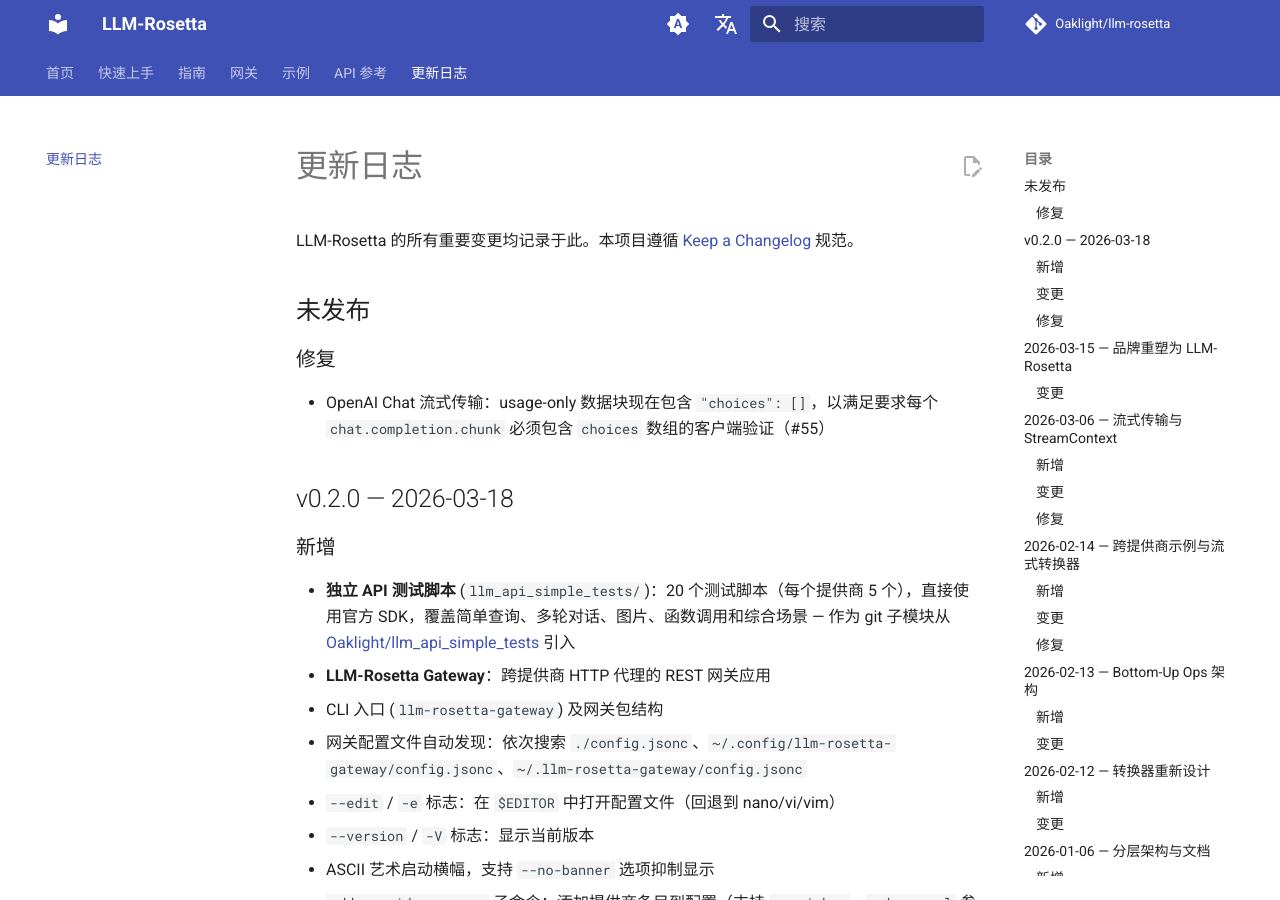
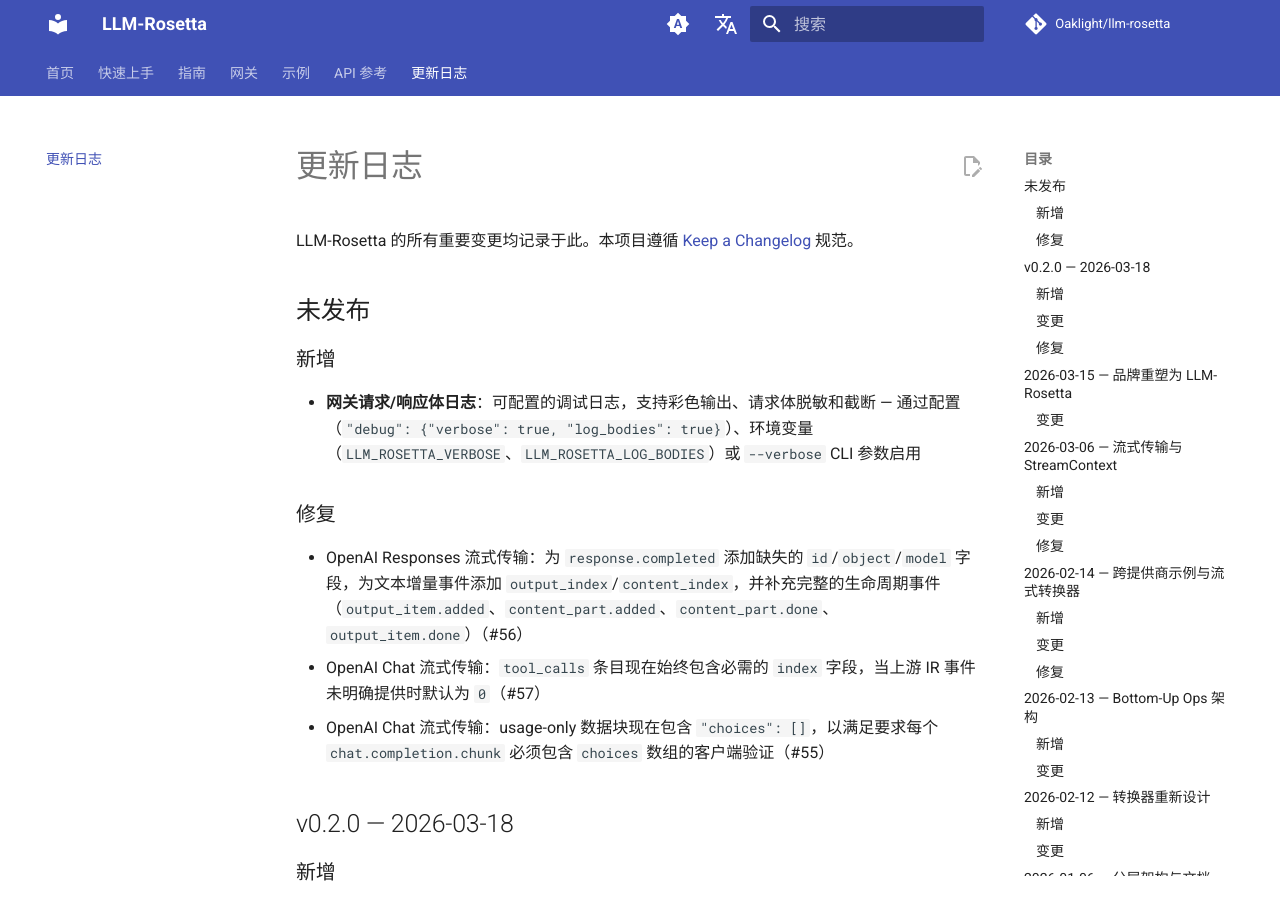
Before and after one commit to Oaklight/llm-rosetta, an MkDocs documentation site: the page built from docs/changelog.md, in a window 1280 px wide and 900 px high. Built offline with MkDocs 1.6.1 and Material for MkDocs 9.7.7, drawn with Linux system fonts in a browser that asks for light colours; comment, search, counter and statistics services are not loaded.

Commit message:
docs: add changelog entries for #56, #57, and gateway body logging

```diff
--- a/docs/changelog.md
+++ b/docs/changelog.md
@@ -8,8 +8,14 @@
 
 ## 未发布
 
+### 新增
+
+- **网关请求/响应体日志**：可配置的调试日志，支持彩色输出、请求体脱敏和截断 — 通过配置（`"debug": {"verbose": true, "log_bodies": true}`）、环境变量（`LLM_ROSETTA_VERBOSE`、`LLM_ROSETTA_LOG_BODIES`）或 `--verbose` CLI 参数启用
+
 ### 修复
 
+- OpenAI Responses 流式传输：为 `response.completed` 添加缺失的 `id`/`object`/`model` 字段，为文本增量事件添加 `output_index`/`content_index`，并补充完整的生命周期事件（`output_item.added`、`content_part.added`、`content_part.done`、`output_item.done`）（#56）
+- OpenAI Chat 流式传输：`tool_calls` 条目现在始终包含必需的 `index` 字段，当上游 IR 事件未明确提供时默认为 `0`（#57）
 - OpenAI Chat 流式传输：usage-only 数据块现在包含 `"choices": []`，以满足要求每个 `chat.completion.chunk` 必须包含 `choices` 数组的客户端验证（#55）
 
 ## v0.2.0 — 2026-03-18
```
